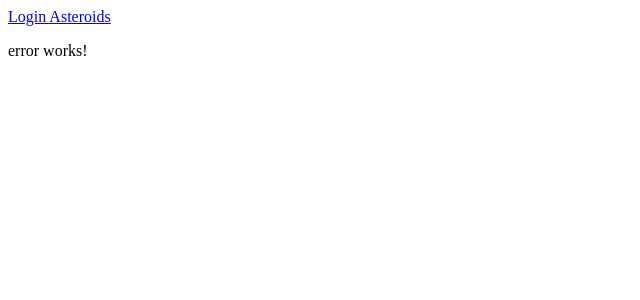
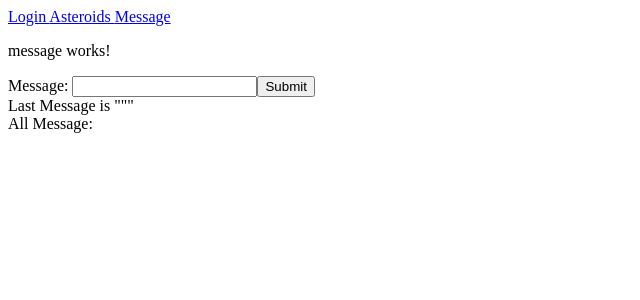
Before and after one commit to FrisoDenijs/angular-example, an Angular app in the folder angular-example/: page /message in a window 1280 px wide. Before the commit this address led to /error. Shown: the top 300 px of the page, without its empty margins (0-640 px from the left). Built offline with nearby package versions, Linux system fonts and the light colour scheme.

Commit message:
added message component to prep for ngrx example

```diff
--- a/angular-example/src/app/app-routing.module.ts
+++ b/angular-example/src/app/app-routing.module.ts
@@ -4,10 +4,12 @@ import { ErrorComponent } from './error/error.component';
 import { AuthGuard } from './shared';
 import { LoginComponent } from './login/login.component';
 import { AsteroidsComponent } from './asteroids/asteroids.component';
+import { MessageComponent } from './message/message.component';
 
 const routes: Routes = [
   { path: 'login', component: LoginComponent },
   { path: 'asteroids', component: AsteroidsComponent, canActivate: [AuthGuard]},
+  { path: 'message', component: MessageComponent},
   { path: 'error', component: ErrorComponent },
   { path: '', redirectTo: 'login', pathMatch: 'full' },
   { path: '**', redirectTo: 'error', pathMatch: 'full' }
--- a/angular-example/src/app/app.component.html
+++ b/angular-example/src/app/app.component.html
@@ -1,5 +1,6 @@
 <nav>
   <a routerLink="/login" routerLinkActive="active">Login </a>
   <a routerLink="/asteroids" routerLinkActive="active">Asteroids </a>
+  <a routerLink="/message" routerLinkActive="active">Message </a>
 </nav>
 <router-outlet></router-outlet>
--- a/angular-example/src/app/app.module.ts
+++ b/angular-example/src/app/app.module.ts
@@ -8,13 +8,15 @@ import { AppComponent } from './app.component';
 import { ErrorComponent } from './error/error.component';
 import { LoginComponent } from './login/login.component';
 import { AsteroidsComponent } from './asteroids/asteroids.component';
+import { MessageComponent } from './message/message.component';
 
 @NgModule({
   declarations: [
     AppComponent,
     ErrorComponent,
     LoginComponent,
-    AsteroidsComponent
+    AsteroidsComponent,
+    MessageComponent
   ],
   imports: [
     BrowserModule,
--- /dev/null
+++ b/angular-example/src/app/message/message.component.html
@@ -0,0 +1,24 @@
+<p>
+  message works!
+</p>
+
+<form [formGroup]="messageForm">
+  <label>
+    Message:
+    <input type="text" formControlName="message">
+  </label>
+  <button type="submit" (click)="postMessage()">Submit</button>
+</form>
+
+
+<div>
+  Last Message is "{{lastMessage}}""
+</div>
+
+
+<div>
+  All Message:
+  <ul>
+    <li *ngFor="let msg of messageList"> {{msg}} </li>
+  </ul>
+</div>
--- /dev/null
+++ b/angular-example/src/app/message/message.component.ts
@@ -0,0 +1,28 @@
+import { Component, OnInit } from '@angular/core';
+import { FormGroup, FormControl } from '@angular/forms';
+
+@Component({
+  selector: 'app-message',
+  templateUrl: './message.component.html',
+  styleUrls: ['./message.component.css']
+})
+export class MessageComponent implements OnInit {
+
+  messageForm: FormGroup;
+  lastMessage: string;
+  messageList: string[];
+
+  constructor() { }
+
+  ngOnInit() {
+    this.messageForm = new FormGroup({
+      message: new FormControl()
+    });
+    this.messageList = new Array<string>();
+  }
+
+  postMessage() {
+    this.lastMessage = this.messageForm.value.message;
+    this.messageList.push(this.lastMessage);
+  }
+}
```
Also changed, not shown: angular-example/src/app/message/message.component.css (added), 1 other file (tests, documents, lock files or other folders).
